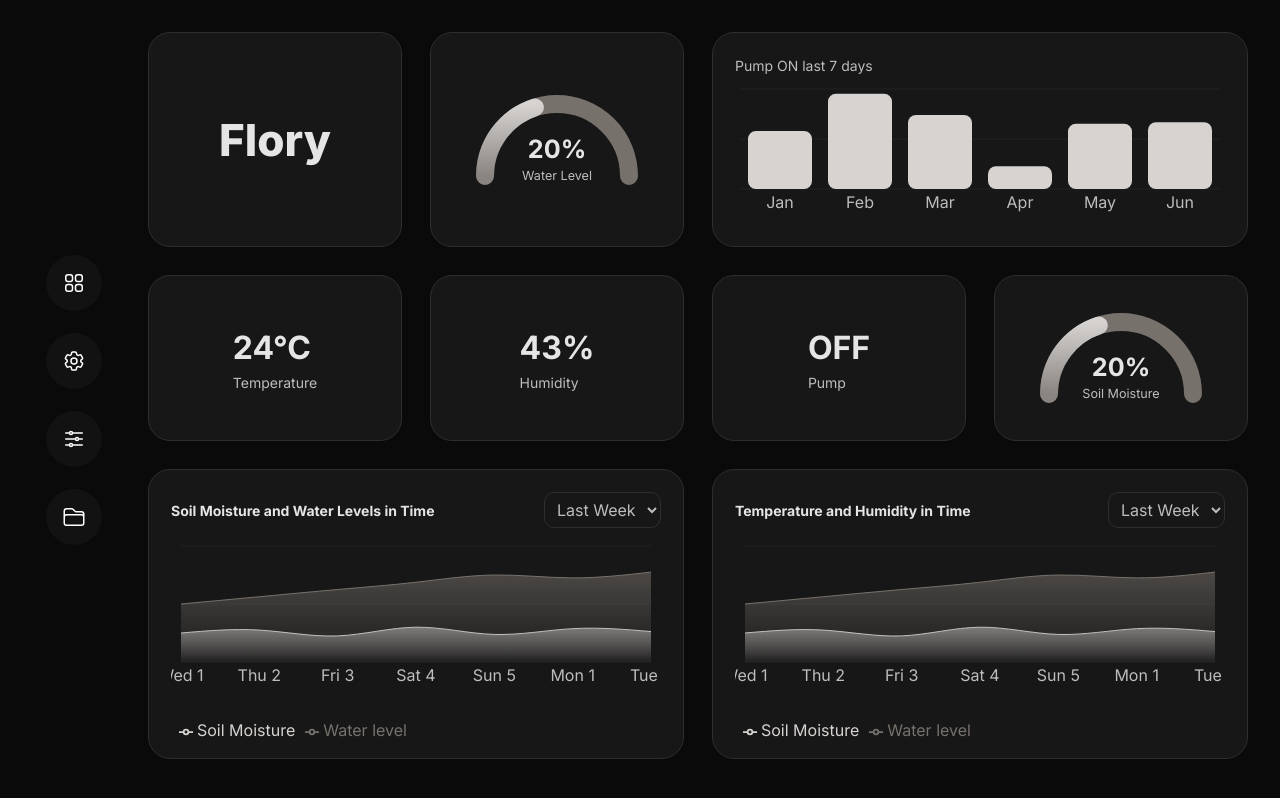
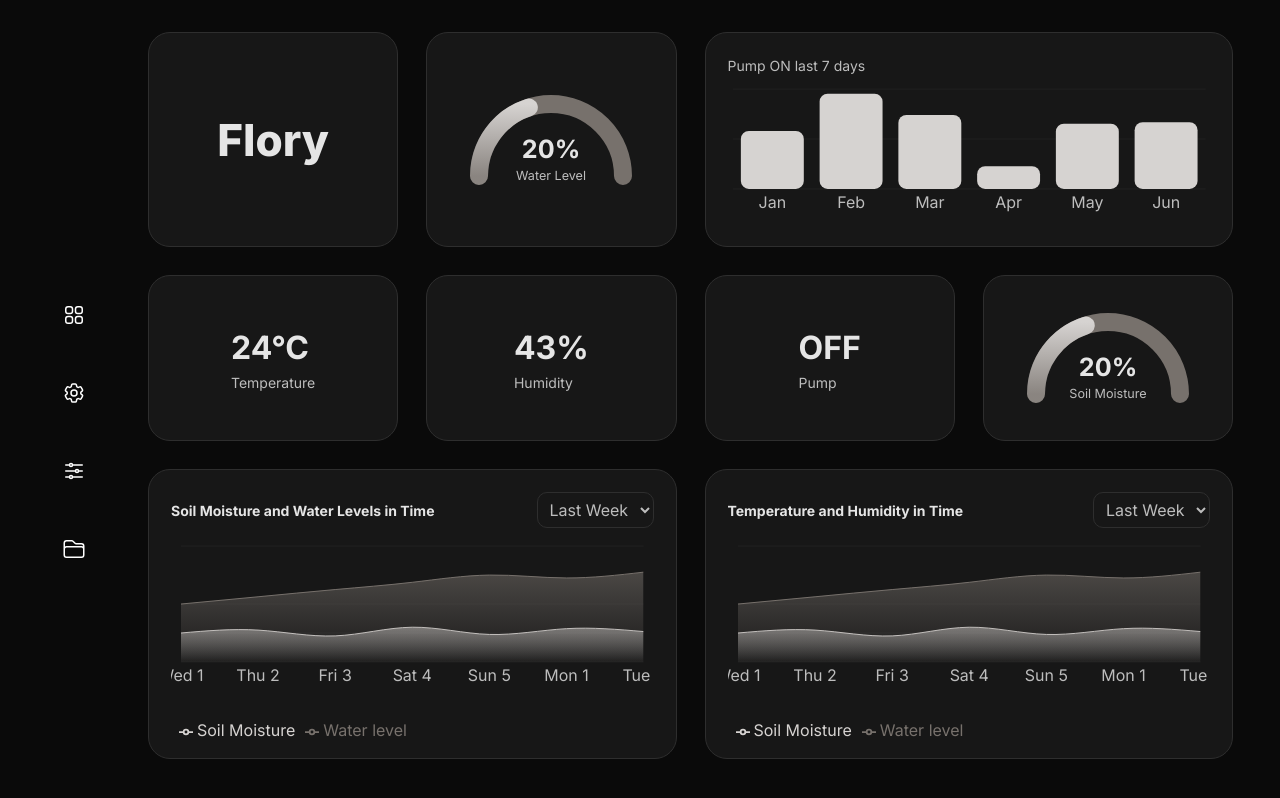
Before and after one commit to AthemiS13/Flory, a Next.js app in the folder my-app/: page / in a window 1280 px wide. Shown: the top 798 px of the page. Built offline with nearby package versions, Linux system fonts and the light colour scheme.

Commit message:
feat: add layout and page components for calibration, files, and settings; implement sidebar navigation

```diff
--- /dev/null
+++ b/my-app/app/calibration/layout.tsx
@@ -0,0 +1,4 @@
+
+export default function CalibrationLayout({ children }: { children: React.ReactNode }) {
+  return <>{children}</>;
+}
--- /dev/null
+++ b/my-app/app/calibration/page.tsx
@@ -0,0 +1,3 @@
+export default function CalibrationPage() {
+  return <div style={{padding:32}}><h1>Calibration</h1><p>Calibration page content.</p></div>;
+}
--- /dev/null
+++ b/my-app/app/files/layout.tsx
@@ -0,0 +1,4 @@
+
+export default function FilesLayout({ children }: { children: React.ReactNode }) {
+  return <>{children}</>;
+}
--- /dev/null
+++ b/my-app/app/files/page.tsx
@@ -0,0 +1,3 @@
+export default function FilesPage() {
+  return <div style={{padding:32}}><h1>Files</h1><p>Files page content.</p></div>;
+}
--- a/my-app/app/globals.css
+++ b/my-app/app/globals.css
@@ -13,6 +13,9 @@
 }
 
 html, body, #__next { height: 100%; }
+/* Reserve scrollbar space to avoid layout jumps when pages have different scroll heights */
+html { scrollbar-gutter: stable; }
+body { min-height: 100vh; }
 
 
 body {
@@ -36,7 +39,8 @@ body {
   flex-direction:column;
   gap:24px;
   align-items:center;
-  padding-top:32px;
+  height:100vh;
+  justify-content:center;
 }
 
 .main-grid {
@@ -75,4 +79,32 @@ body {
 
 .chart-wrapper { background: transparent; border-radius: 16px; padding: 8px; }
 
-.round-btn { background: rgba(255,255,255,0.03); width:48px; height:48px; display:flex; align-items:center; justify-content:center; border-radius:999px; }
+.round-btn { background: rgba(255,255,255,0.03); width:48px; height:48px; display:flex; align-items:center; justify-content:center; border-radius:999px; transition: transform 120ms ease, border 120ms ease, background 120ms ease; -webkit-tap-highlight-color: transparent; -webkit-appearance: none; appearance: none; }
+.round-btn:hover { transform: scale(1.06); }
+/* Remove default focus outline/overlay for mouse interactions, but show a subtle ring for keyboard users via :focus-visible */
+/* Prevent gray tap-highlight on mobile and remove default blue outline on click */
+.round-btn:focus { outline: none !important; background-color: transparent !important; box-shadow: none !important; }
+.round-btn:active { background-color: transparent !important; box-shadow: none !important; }
+.round-btn:not(:focus-visible) { outline: none !important; box-shadow: none !important; }
+.round-btn:focus-visible { box-shadow: 0 0 0 6px rgba(0,112,243,0.08); transform: scale(1.06); }
+
+/* Extra resets for WebKit/Chrome/Safari focus rings and tap highlights */
+.round-btn, .round-btn * {
+  -webkit-tap-highlight-color: transparent !important;
+  -webkit-focus-ring-color: transparent !important;
+  -webkit-appearance: none !important;
+  appearance: none !important;
+  background-color: transparent !important;
+}
+
+/* Active state (route selected) — visually distinct but controlled via CSS so focus styles don't create overlays */
+.round-btn.active { background: var(--accent-bg, #e0e0e0); border: none !important; box-shadow: 0 0 0 4px rgba(0,112,243,0.06); }
+
+.icons-stack { display:flex; flex-direction:column; gap:44px; align-items:center }
+
+.card-header { width:100%; display:flex; align-items:center; justify-content:flex-start; gap:8px; margin-bottom:8px }
+.card-header .title { font-weight:700; color:var(--fg); font-size:13px }
+
+.chart-legend-wrapper { width:100%; display:flex; gap:12px; align-items:center; padding-left:8px; margin-top:8px }
+.chart-legend-item { display:flex; align-items:center; gap:8px }
+.chart-legend-square { width:12px; height:12px; border-radius:4px; }
--- a/my-app/app/layout.tsx
+++ b/my-app/app/layout.tsx
@@ -7,10 +7,17 @@ export const metadata: Metadata = {
   description: 'Smart-Pot dashboard',
 }
 
+import Sidebar from '../components/Sidebar';
+
 export default function RootLayout({ children }: { children: React.ReactNode }) {
   return (
     <html lang="en">
-      <body className={`${inter.variable} font-sans bg-bg text-fg`}>{children}</body>
+      <body className={`${inter.variable} font-sans bg-bg text-fg`}>
+        <div className="container-dashboard">
+          <Sidebar />
+          <main>{children}</main>
+        </div>
+      </body>
     </html>
-  )
+  );
 }
--- a/my-app/app/page.tsx
+++ b/my-app/app/page.tsx
@@ -1,15 +1,10 @@
-import Sidebar from '../components/Sidebar'
 import ChartAreaInteractive from '../components/charts/ChartAreaInteractive.client'
-import ChartRadialStacked from '../components/charts/ChartRadialStacked.client'
 import ChartBarDefault from '../components/charts/ChartBarDefault.client'
 import Card from '../components/Card'
 import Gauge from '../components/Gauge.client'
 
 export default function Home(){
   return (
-    <div className="container-dashboard">
-      <Sidebar />
-      <main>
     <div className="main-grid">
       <div className="card" style={{borderRadius:22}}>
         <div style={{fontSize:44,fontWeight:800,color:'var(--fg)'}}>Flory</div>
@@ -56,7 +51,5 @@ export default function Home(){
           <ChartAreaInteractive className="" title="Temperature and Humidity in Time" />
         </div>
       </div>
-      </main>
-    </div>
   )
 }
--- /dev/null
+++ b/my-app/app/settings/layout.tsx
@@ -0,0 +1,4 @@
+
+export default function SettingsLayout({ children }: { children: React.ReactNode }) {
+  return <>{children}</>;
+}
--- /dev/null
+++ b/my-app/app/settings/page.tsx
@@ -0,0 +1,3 @@
+export default function SettingsPage() {
+  return <div style={{padding:32}}><h1>Settings</h1><p>Settings page content.</p></div>;
+}
--- a/my-app/components/Sidebar.tsx
+++ b/my-app/components/Sidebar.tsx
@@ -1,21 +1,41 @@
-import Image from 'next/image'
+"use client"
+import Link from 'next/link'
+import { usePathname } from 'next/navigation'
 
-export default function Sidebar(){
+const icons = [
+  { src: '/dashboard.svg', alt: 'dashboard', route: '/', key: 'dashboard' },
+  { src: '/settings.svg', alt: 'settings', route: '/settings', key: 'settings' },
+  { src: '/calibration.svg', alt: 'calib', route: '/calibration', key: 'calib' },
+  { src: '/files.svg', alt: 'files', route: '/files', key: 'files' },
+]
+
+export default function Sidebar() {
+  const pathname = usePathname()
   return (
     <aside className="sidebar" style={{paddingTop:20, paddingBottom:20, justifyContent:'center'}}>
       <div style={{display:'flex',flexDirection:'column',gap:22,alignItems:'center'}}>
-        <div className="round-btn" style={{width:56,height:56}}>
-          <img src="/dashboard.svg" alt="dashboard" width={24} height={24} />
-        </div>
-        <div className="round-btn" style={{width:56,height:56}}>
-          <img src="/settings.svg" alt="settings" width={24} height={24} />
-        </div>
-        <div className="round-btn" style={{width:56,height:56}}>
-          <img src="/calibration.svg" alt="calib" width={24} height={24} />
-        </div>
-        <div className="round-btn" style={{width:56,height:56}}>
-          <img src="/files.svg" alt="files" width={24} height={24} />
-        </div>
+        {icons.map(icon => (
+          <Link
+            key={icon.key}
+            href={icon.route}
+            aria-label={icon.alt}
+            data-route={icon.route}
+            className={`round-btn ${pathname === icon.route ? 'active' : ''}`}
+            style={{
+              width:56,
+              height:56,
+              display: 'flex',
+              alignItems: 'center',
+              justifyContent: 'center',
+              transition: 'transform 120ms ease, border 120ms ease, background 120ms ease',
+              textDecoration: 'none',
+              cursor: 'pointer',
+            }}
+            onClick={() => console.debug('nav click', icon.route)}
+          >
+            <img src={icon.src} alt={icon.alt} width={24} height={24} />
+          </Link>
+        ))}
       </div>
     </aside>
   )
```
Lines whose indentation alone changed are shown as unchanged.
